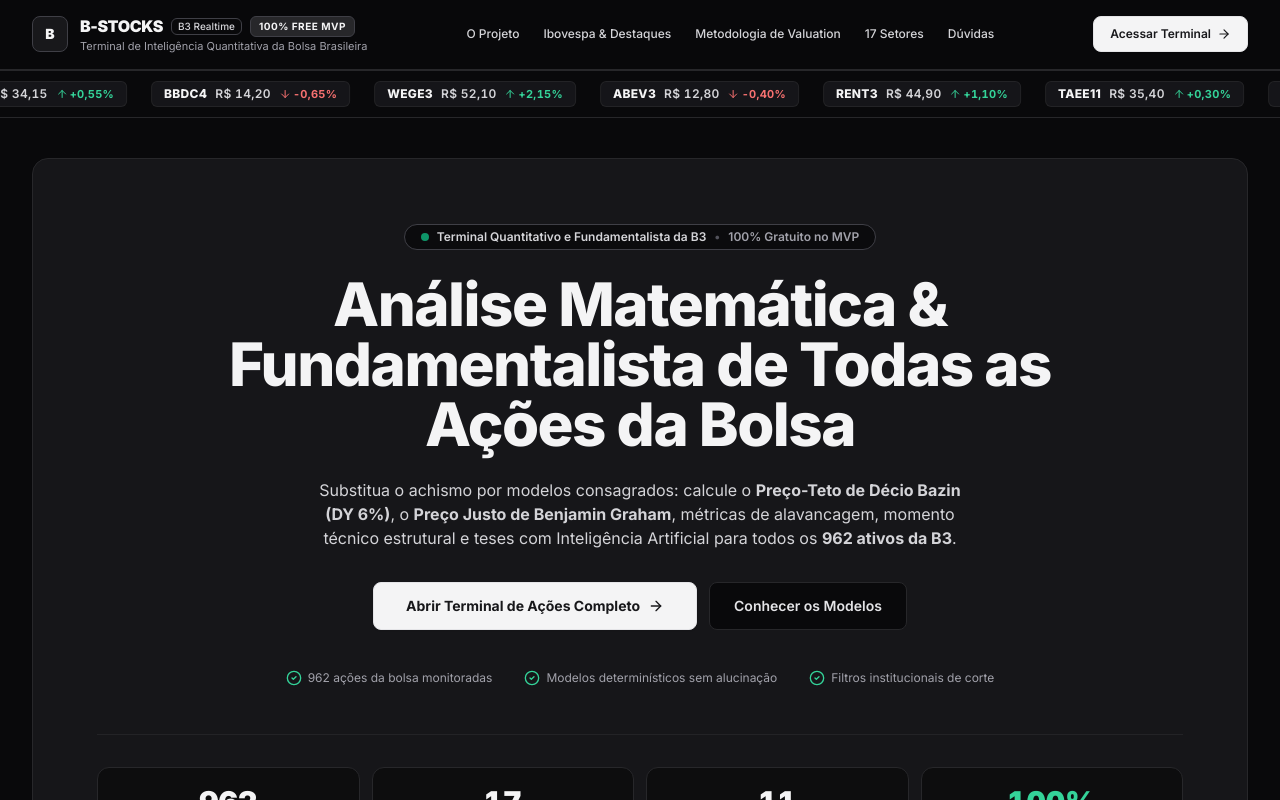
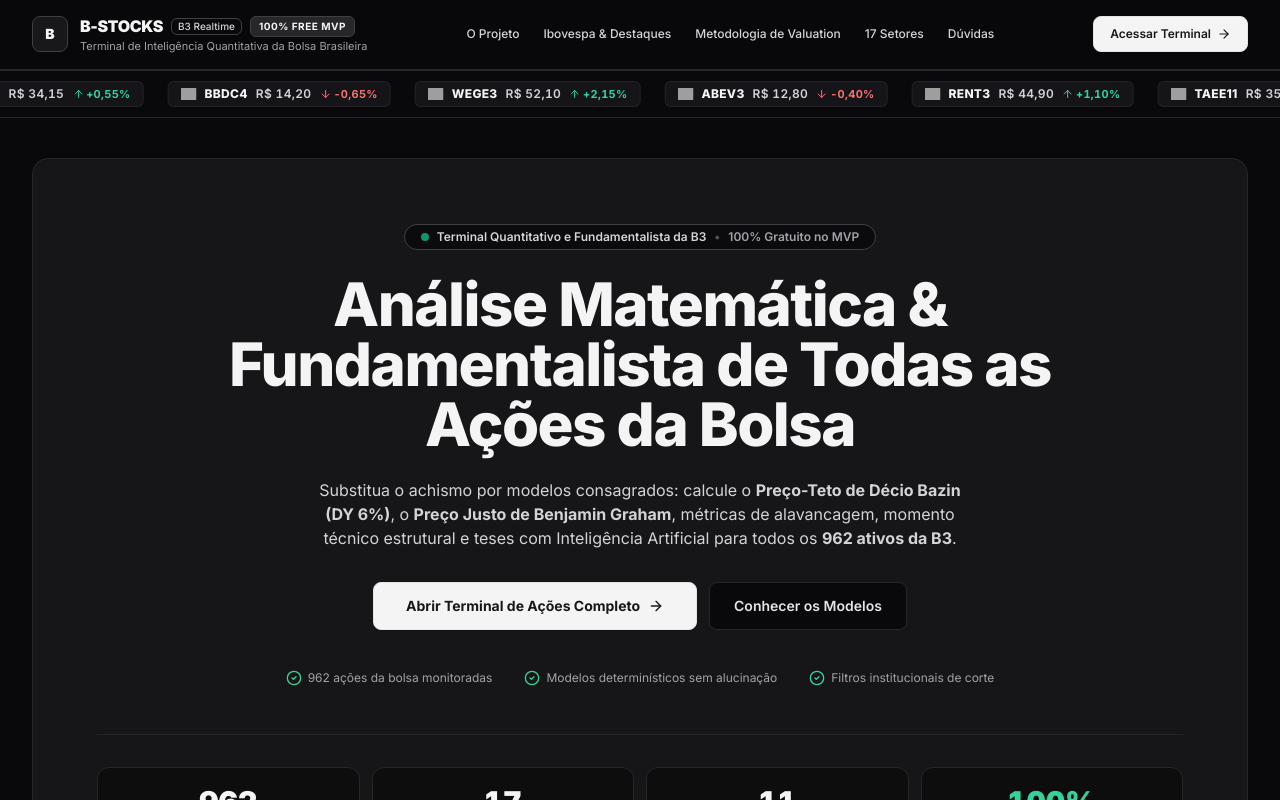
Before and after one commit to AndreRuperto/B-Stocks, a Next.js app in the folder frontend/: page / in a window 1280 px wide. Shown: the top 800 px of the page. Built offline with nearby package versions, Linux system fonts and the light colour scheme; grey boxes are pictures that could not be loaded.

Commit message:
feat(carousel): add company logo icons to stock ticker carousel items

```diff
--- a/frontend/src/components/stock-ticker-carousel.tsx
+++ b/frontend/src/components/stock-ticker-carousel.tsx
@@ -2,6 +2,7 @@
 
 import React from 'react';
 import { ArrowDown, ArrowUp } from 'lucide-react';
+import { CompanyLogo } from '@/components/company-logo';
 
 export interface TickerStockItem {
   ticker: string;
@@ -57,6 +58,11 @@ export function StockTickerCarousel({ stocks = FAMOUS_STOCKS }: StockTickerCarou
               key={`${item.ticker}-${index}`}
               className="inline-flex items-center gap-2 rounded-md border border-zinc-800/80 bg-zinc-900/90 px-3 py-1 text-xs font-semibold tracking-wide text-zinc-200 transition-colors hover:border-zinc-700"
             >
+              <CompanyLogo
+                ticker={item.ticker}
+                size="sm"
+                className="h-4 w-4 rounded-sm border-0 bg-transparent"
+              />
               <span className="font-extrabold text-zinc-100">{item.ticker}</span>
               <span className="tabular-nums text-zinc-300">{formattedPrice}</span>
               <span
```
